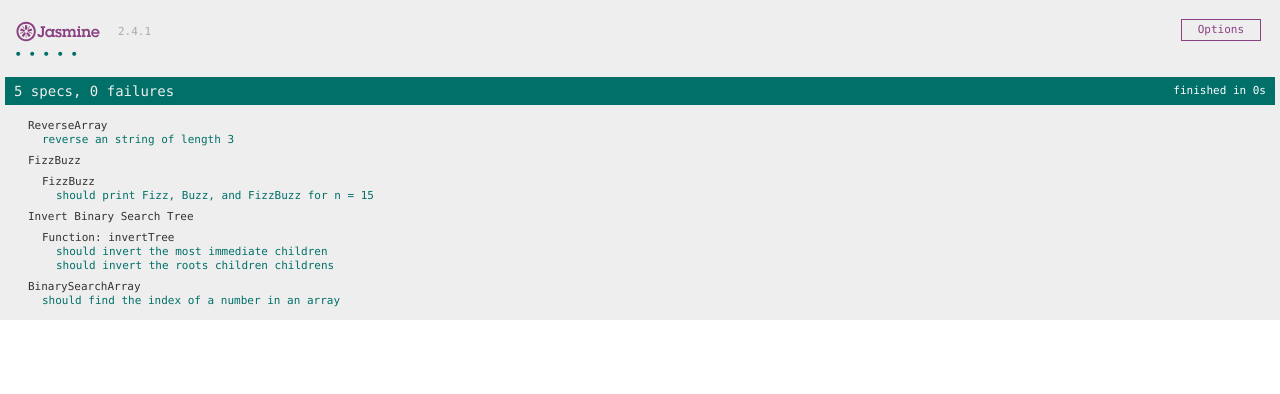
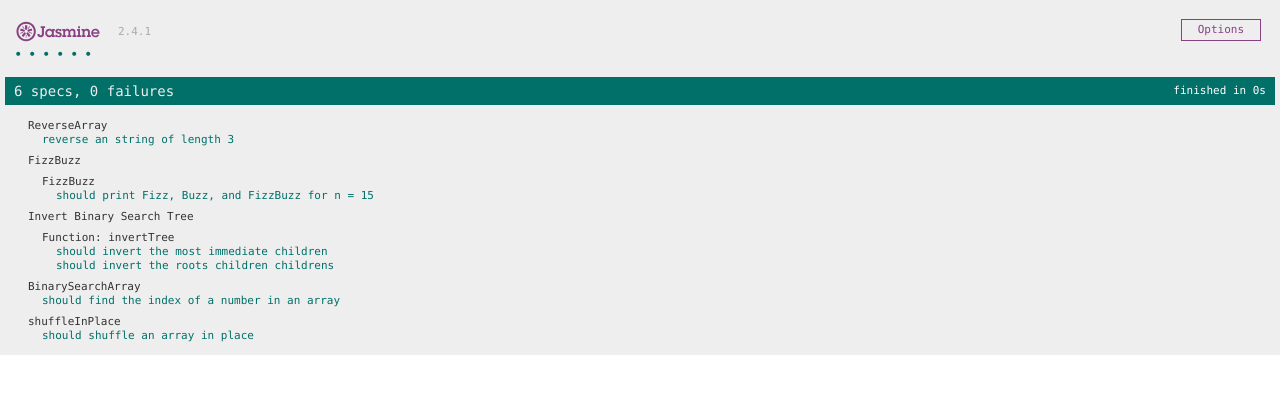
Before and after one commit to tksander/toy-problems, a website: page jasmine/SpecRunner.html in a window 1280 px wide. Drawn offline with Linux system fonts and the light colour scheme.

Commit message:
Completed shuffleInPlace Added levenshteinDistance

```diff
--- a/jasmine/SpecRunner.html
+++ b/jasmine/SpecRunner.html
@@ -16,12 +16,14 @@
   <script src="src/fizzBuzz.js"></script>
   <script src="src/invertBt.js"></script>
   <script src="src/binarySearchArray.js"></script>
+  <script src="src/shuffleInPlace.js"></script>
 
   <!-- include spec files here... -->
   <script src="spec/reverse.spec.js"></script>
   <script src="spec/fizzBuzz.spec.js"></script>
   <script src="spec/invertBt.spec.js"></script>
   <script src="spec/binarySearchArray.spec.js"></script>
+  <script src="spec/shuffleInPlace.spec.js"></script>
 
 </head>
 
--- /dev/null
+++ b/jasmine/spec/shuffleInPlace.spec.js
@@ -0,0 +1,6 @@
+describe("shuffleInPlace", function() {
+  it("should shuffle an array in place", function() {
+   var testArr = [1,2,3,4,5];
+   expect(shuffleInPlace(testArr)).not.toEqual([1,2,3,4,5]);
+  });
+});
--- /dev/null
+++ b/jasmine/src/shuffleInPlace.js
@@ -0,0 +1,22 @@
+// Write a function for doing an in-place ↴ shuffle of a list.
+// The shuffle must be "uniform," meaning each item in the original list must have the same probability of ending up in each spot in the final list.
+
+// Assume that you have a function get_random(floor, ceiling) for getting a random integer that is >= floor and <= ceiling.
+/**
+ * @method shuffleInPlace
+ * @see 'https://blog.codinghorror.com/the-danger-of-naivete/'
+ */
+var shuffleInPlace = function(array) {
+  for (var i = 0; i < array.length; i++) {
+     var randomIndex = get_random(0, i);
+     var tempStore = array[randomIndex];
+     array[randomIndex] = array[i];
+     array[i] = tempStore;
+  }
+  return array;
+}
+
+var get_random = function(floor, ceiling) {
+    var range = ceiling - floor;
+    return Math.floor((Math.random() * range));
+}
```
Also changed, not shown: README.md, jasmine/spec/levenshteinDistance.spec.js (added), jasmine/src/levenshteinDistance.js (added).
